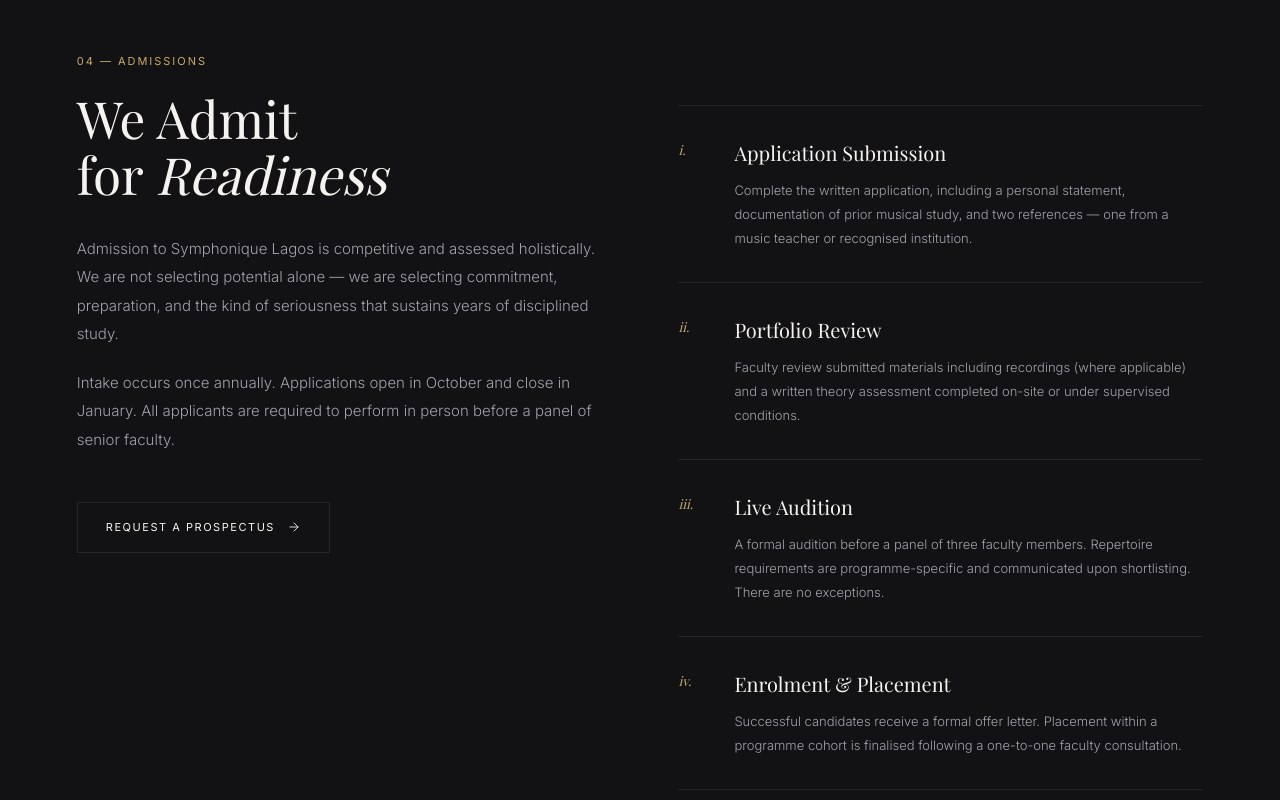
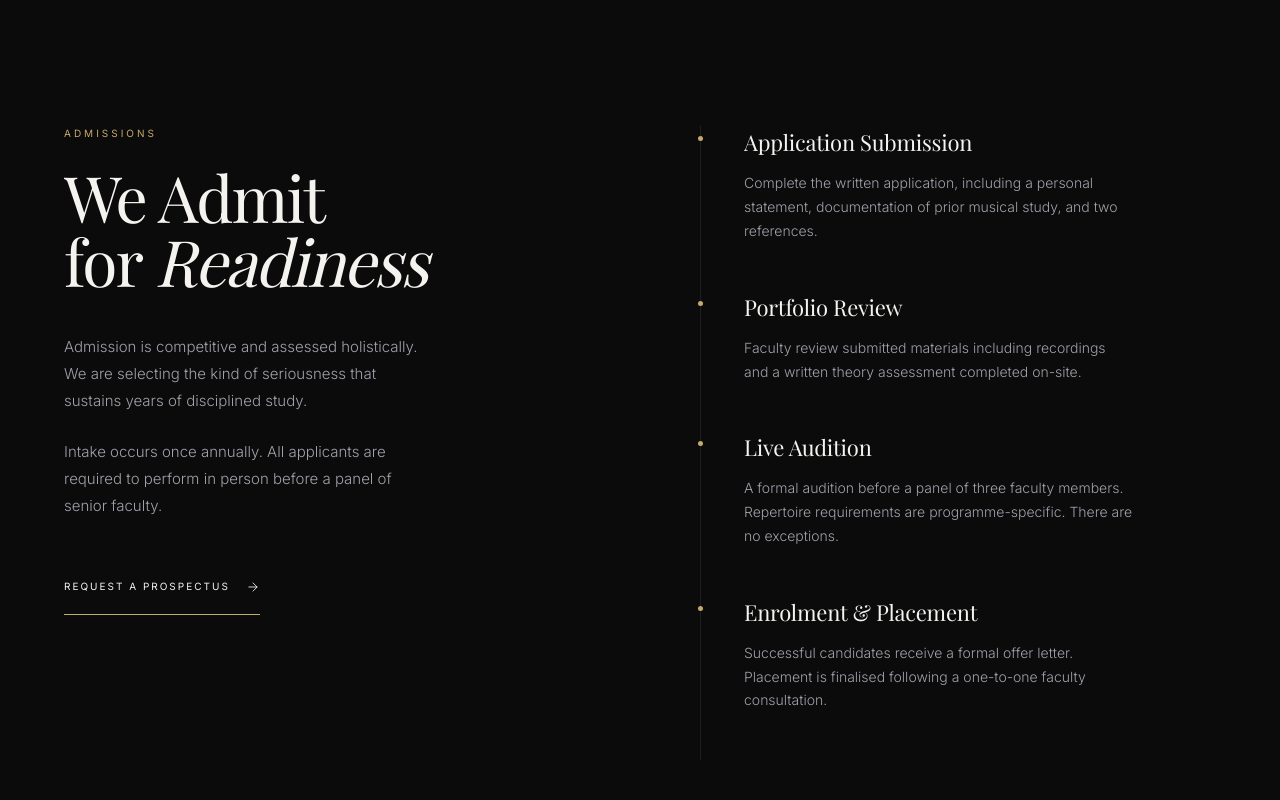
Before and after one commit to Ayomide-cmd/SymphoniqueLagos, a Next.js app: page / in a window 1280 px wide. Shown: the part 3000-3800 px from the top of the page. Built offline with nearby package versions, Linux system fonts and the light colour scheme.

Commit message:
feat: redo Admissions with line-growth animation and remove numbering

```diff
--- a/components/Admissions.tsx
+++ b/components/Admissions.tsx
@@ -1,215 +1,254 @@
 'use client'
 
-import { motion } from 'framer-motion'
+import { motion, MotionStyle } from 'framer-motion'
 import { ArrowRight } from 'lucide-react'
-import { fadeUp, stagger, viewportOptions } from '@/lib/motion'
+import { stagger } from '@/lib/motion'
+import React, { CSSProperties } from 'react'
 
 const steps = [
   {
-    numeral: 'i.',
     title: 'Application Submission',
-    body: 'Complete the written application, including a personal statement, documentation of prior musical study, and two references — one from a music teacher or recognised institution.',
+    body: 'Complete the written application, including a personal statement, documentation of prior musical study, and two references.',
   },
   {
-    numeral: 'ii.',
     title: 'Portfolio Review',
-    body: 'Faculty review submitted materials including recordings (where applicable) and a written theory assessment completed on-site or under supervised conditions.',
+    body: 'Faculty review submitted materials including recordings and a written theory assessment completed on-site.',
   },
   {
-    numeral: 'iii.',
     title: 'Live Audition',
-    body: 'A formal audition before a panel of three faculty members. Repertoire requirements are programme-specific and communicated upon shortlisting. There are no exceptions.',
+    body: 'A formal audition before a panel of three faculty members. Repertoire requirements are programme-specific. There are no exceptions.',
   },
   {
-    numeral: 'iv.',
     title: 'Enrolment & Placement',
-    body: 'Successful candidates receive a formal offer letter. Placement within a programme cohort is finalised following a one-to-one faculty consultation.',
+    body: 'Successful candidates receive a formal offer letter. Placement is finalised following a one-to-one faculty consultation.',
   },
 ]
 
+const cardEase = [0.16, 1, 0.3, 1]
+
+const textReveal = {
+  hidden: { y: '100%', opacity: 0, skewY: 2 },
+  visible: {
+    y: 0,
+    opacity: 1,
+    skewY: 0,
+    transition: { duration: 1, ease: cardEase }
+  }
+}
+
 export function Admissions() {
   return (
-    <section
-      id="admissions"
-      style={{
-        background: 'var(--bg-secondary)',
-        padding: 'clamp(80px, 10vw, 120px) clamp(32px, 6vw, 80px)',
-      }}
-    >
-      <div
-        style={{
-          display: 'grid',
-          gridTemplateColumns: 'repeat(auto-fit, minmax(280px, 1fr))',
-          gap: 'clamp(48px, 6vw, 80px)',
-          alignItems: 'start',
-        }}
-      >
-        {/* Left */}
+    <section id="admissions" style={s.section}>
+      <div style={s.container}>
+
         <motion.div
           variants={stagger(0.1)}
           initial="hidden"
           whileInView="visible"
-          viewport={viewportOptions}
+          viewport={{ once: true, amount: 0.3 }}
+          style={s.leftCol}
         >
           <motion.span
-            variants={fadeUp}
-            style={{
-              display: 'block',
-              fontFamily: 'var(--font-sans)',
-              fontSize: '11px',
-              letterSpacing: '0.18em',
-              textTransform: 'uppercase',
-              color: 'var(--accent)',
-              marginBottom: '20px',
-            }}
+            variants={textReveal}
+            style={s.overline}
           >
-            04 — Admissions
+            Admissions
           </motion.span>
 
+          <div style={{ overflow: 'hidden' }}>
             <motion.h2
-            variants={fadeUp}
-            style={{
-              fontFamily: 'var(--font-serif)',
-              fontSize: 'clamp(36px, 4vw, 56px)',
-              fontWeight: 400,
-              lineHeight: 1.1,
-              color: 'var(--text-primary)',
-              marginBottom: '32px',
-            }}
+              variants={textReveal}
+              style={s.title}
             >
               We Admit<br />
-            for <em style={{ fontStyle: 'italic' }}>Readiness</em>
+              for <span style={s.italic}>Readiness</span>
             </motion.h2>
+          </div>
 
-          <motion.p
-            variants={fadeUp}
-            style={{
-              fontFamily: 'var(--font-sans)',
-              fontSize: '15px',
-              fontWeight: 300,
-              color: 'var(--text-secondary)',
-              lineHeight: 1.9,
-              marginBottom: '20px',
-            }}
-          >
-            Admission to Symphonique Lagos is competitive and assessed
-            holistically. We are not selecting potential alone — we are
-            selecting commitment, preparation, and the kind of seriousness
-            that sustains years of disciplined study.
+          <motion.div variants={stagger(0.1)} style={s.descriptionBox}>
+            <div style={{ overflow: 'hidden' }}>
+              <motion.p variants={textReveal} style={s.paragraph}>
+                Admission is competitive and assessed holistically. We are selecting
+                the kind of seriousness that sustains years of disciplined study.
               </motion.p>
+            </div>
+            <div style={{ overflow: 'hidden' }}>
+              <motion.p variants={textReveal} style={s.paragraph}>
+                Intake occurs once annually. All applicants are required to perform
+                in person before a panel of senior faculty.
+              </motion.p>
+            </div>
+          </motion.div>
 
-          <motion.p
-            variants={fadeUp}
-            style={{
-              fontFamily: 'var(--font-sans)',
-              fontSize: '15px',
-              fontWeight: 300,
-              color: 'var(--text-secondary)',
-              lineHeight: 1.9,
-              marginBottom: '48px',
-            }}
-          >
-            Intake occurs once annually. Applications open in October and
-            close in January. All applicants are required to perform in
-            person before a panel of senior faculty.
-          </motion.p>
-
-          <motion.div variants={fadeUp}>
-            <a
-              href="#contact"
-              style={{
-                display: 'inline-flex',
-                alignItems: 'center',
-                gap: '12px',
-                fontFamily: 'var(--font-sans)',
-                fontSize: '11px',
-                fontWeight: 400,
-                letterSpacing: '0.14em',
-                textTransform: 'uppercase',
-                color: 'var(--text-primary)',
-                textDecoration: 'none',
-                padding: '16px 28px',
-                border: '1px solid var(--border-subtle)',
-                transition: 'border-color 0.3s, color 0.3s',
-              }}
-              onMouseEnter={(e) => {
-                const el = e.currentTarget
-                el.style.borderColor = 'var(--accent)'
-                el.style.color = 'var(--accent)'
-              }}
-              onMouseLeave={(e) => {
-                const el = e.currentTarget
-                el.style.borderColor = 'var(--border-subtle)'
-                el.style.color = 'var(--text-primary)'
-              }}
-            >
+          <motion.div variants={textReveal} style={{ marginTop: '40px' }}>
+            <a href="#contact" style={s.cta}>
               Request a Prospectus
               <ArrowRight size={14} strokeWidth={1.5} />
             </a>
           </motion.div>
         </motion.div>
 
+        <div style={s.rightCol}>
+          {steps.map((step, index) => (
+            <motion.div
+              key={index}
+              initial="hidden"
+              whileInView="visible"
+              viewport={{ once: true, amount: 0.5 }}
+              style={s.stepRow}
+            >
+              <div style={s.visualCol}>
+                <motion.div
+                  initial={{ height: 0 }}
+                  whileInView={{ height: '100%' }}
+                  transition={{ duration: 1.2, ease: cardEase, delay: index * 0.1 }}
+                  style={s.connector}
+                />
+                <motion.div
+                  initial={{ scale: 0 }}
+                  whileInView={{ scale: 1 }}
+                  transition={{ delay: 0.5 + index * 0.1 }}
+                  style={s.dot}
+                />
+              </div>
 
               <motion.div
-          variants={stagger(0.1, 0.1)}
-          initial="hidden"
-          whileInView="visible"
-          viewport={viewportOptions}
-          style={{ paddingTop: 'clamp(0px, 4vw, 60px)' }}
+                variants={stagger(0.05)}
+                style={s.stepContent}
               >
-          {steps.map((step) => (
-            <motion.div
-              key={step.numeral}
-              variants={fadeUp}
-              style={{
-                display: 'flex',
-                gap: '32px',
-                padding: '32px 0',
-                borderTop: '1px solid var(--border-subtle)',
-              }}
-            >
-              <span
-                style={{
-                  fontFamily: 'var(--font-serif)',
-                  fontSize: '13px',
-                  fontStyle: 'italic',
-                  color: 'var(--accent)',
-                  flexShrink: 0,
-                  width: '24px',
-                  paddingTop: '2px',
-                }}
-              >
-                {step.numeral}
-              </span>
-              <div>
-                <h3
-                  style={{
-                    fontFamily: 'var(--font-serif)',
-                    fontSize: '20px',
-                    fontWeight: 400,
-                    color: 'var(--text-primary)',
-                    marginBottom: '10px',
-                  }}
-                >
+                <div style={{ overflow: 'hidden' }}>
+                  <motion.h3 variants={textReveal} style={s.stepTitle}>
                     {step.title}
-                </h3>
-                <p
-                  style={{
-                    fontFamily: 'var(--font-sans)',
-                    fontSize: '13px',
-                    fontWeight: 300,
-                    color: 'var(--text-secondary)',
-                    lineHeight: 1.85,
-                  }}
-                >
+                  </motion.h3>
+                </div>
+                <div style={{ overflow: 'hidden' }}>
+                  <motion.p variants={textReveal} style={s.stepBody}>
                     {step.body}
-                </p>
+                  </motion.p>
                 </div>
               </motion.div>
+            </motion.div>
           ))}
-          <div style={{ borderTop: '1px solid var(--border-subtle)' }} />
-        </motion.div>
+        </div>
       </div>
     </section>
   )
 }
+
+const s: Record<string, CSSProperties> = {
+  section: {
+    background: 'var(--bg-primary)',
+    padding: 'clamp(100px, 15vw, 200px) clamp(24px, 5vw, 80px)',
+    borderTop: '1px solid var(--border-subtle)',
+  },
+  container: {
+    maxWidth: '1200px',
+    margin: '0 auto',
+    display: 'grid',
+    gridTemplateColumns: 'repeat(auto-fit, minmax(320px, 1fr))',
+    gap: '80px',
+  },
+  leftCol: {
+    display: 'flex',
+    flexDirection: 'column',
+  },
+  overline: {
+    display: 'block',
+    fontFamily: 'var(--font-sans)',
+    fontSize: '10px',
+    letterSpacing: '0.3em',
+    textTransform: 'uppercase',
+    color: 'var(--accent)',
+    marginBottom: '24px',
+  },
+  title: {
+    fontFamily: 'var(--font-serif)',
+    fontSize: 'clamp(40px, 5vw, 64px)',
+    fontWeight: 400,
+    lineHeight: 1,
+    color: 'var(--text-primary)',
+    margin: '0 0 40px 0',
+    letterSpacing: '-0.03em',
+  },
+  italic: {
+    fontStyle: 'italic',
+  },
+  descriptionBox: {
+    display: 'flex',
+    flexDirection: 'column',
+    gap: '24px',
+  },
+  paragraph: {
+    fontFamily: 'var(--font-sans)',
+    fontSize: '15px',
+    fontWeight: 300,
+    color: 'var(--text-secondary)',
+    lineHeight: 1.8,
+    margin: 0,
+    maxWidth: '40ch',
+  },
+  cta: {
+    display: 'inline-flex',
+    alignItems: 'center',
+    gap: '16px',
+    fontFamily: 'var(--font-sans)',
+    fontSize: '10px',
+    letterSpacing: '0.2em',
+    textTransform: 'uppercase',
+    color: 'var(--text-primary)',
+    textDecoration: 'none',
+    padding: '20px 0',
+    borderBottom: '1px solid var(--accent)',
+    width: 'fit-content',
+    transition: 'opacity 0.3s',
+  },
+  rightCol: {
+    display: 'flex',
+    flexDirection: 'column',
+  },
+  stepRow: {
+    display: 'grid',
+    gridTemplateColumns: '40px 1fr',
+    gap: '24px',
+    minHeight: '140px',
+  },
+  visualCol: {
+    display: 'flex',
+    flexDirection: 'column',
+    alignItems: 'center',
+    position: 'relative',
+  },
+  connector: {
+    width: '1px',
+    background: 'var(--border-subtle)',
+    height: '100%',
+  },
+  dot: {
+    position: 'absolute',
+    top: '10px',
+    width: '5px',
+    height: '5px',
+    background: 'var(--accent)',
+    borderRadius: '50%',
+  },
+  stepContent: {
+    paddingBottom: '48px',
+  },
+  stepTitle: {
+    fontFamily: 'var(--font-serif)',
+    fontSize: '22px',
+    fontWeight: 400,
+    color: 'var(--text-primary)',
+    margin: '0 0 12px 0',
+    letterSpacing: '-0.01em',
+  },
+  stepBody: {
+    fontFamily: 'var(--font-sans)',
+    fontSize: '14px',
+    fontWeight: 300,
+    color: 'var(--text-secondary)',
+    lineHeight: 1.7,
+    margin: 0,
+    maxWidth: '45ch',
+  },
+}
```
Lines whose indentation alone changed are shown as unchanged.
